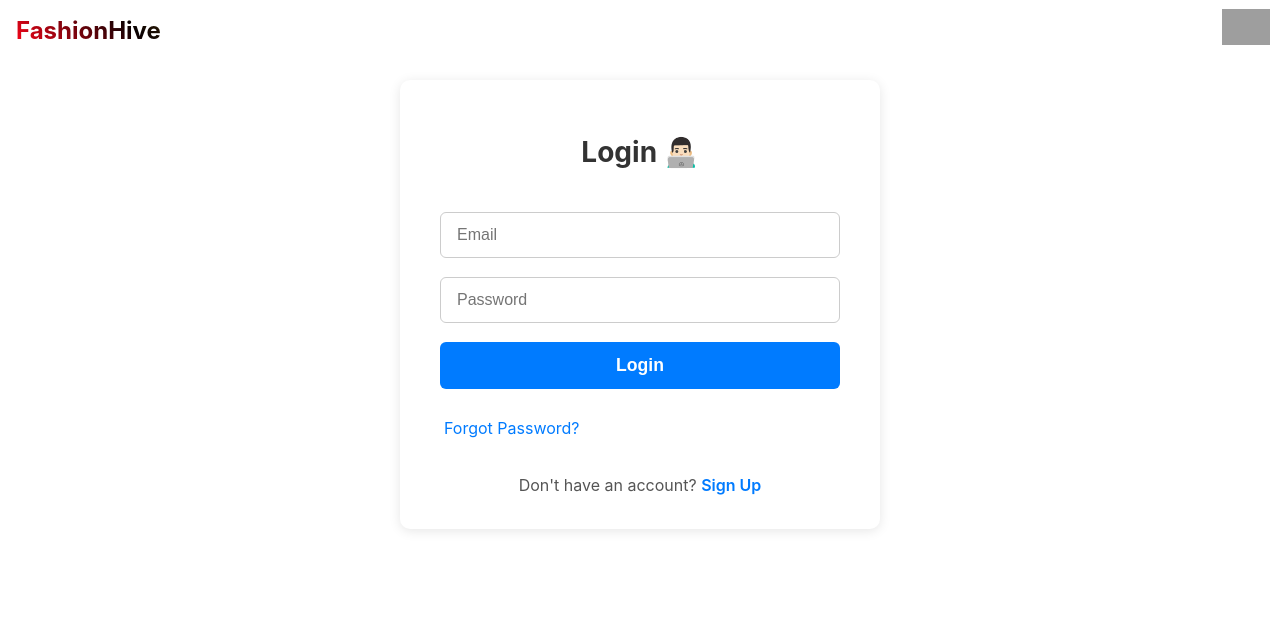
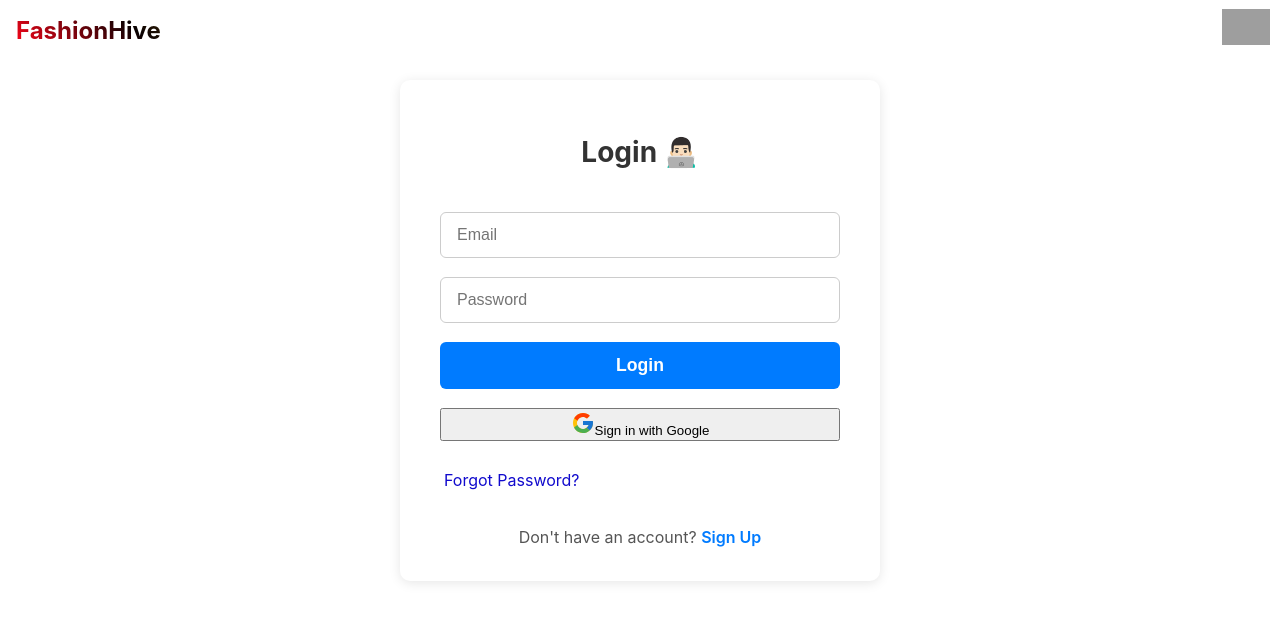
Before and after one commit to krAnkit2000/E-com, a React (Create React App) app: page /login in a window 1280 px wide. Shown: the top 622 px of the page. Built offline with nearby package versions, Linux system fonts and the light colour scheme; grey boxes are pictures that could not be loaded.

Commit message:
Refactor LoginSignup for email and Google authentication
Updated the LoginSignup component to support email/password authentication and Google sign-in. Added loading state and confirm password functionality for signup.

```diff
--- a/src/pages/LoginSignup.js
+++ b/src/pages/LoginSignup.js
@@ -1,133 +1,16 @@
+// src/pages/LoginSignup.js
 
-// import React, { useState, useEffect } from 'react';
-// import { useNavigate, useSearchParams } from 'react-router-dom';
-// import './LoginSignup.css';
-
-// const LoginSignup = ({ setIsLoggedIn, setUsername }) => {
-//   const [isLogin, setIsLogin] = useState(true);
-//   const [username, setUsernameInput] = useState('');
-//   const [password, setPassword] = useState('');
-//   const navigate = useNavigate();
-
-
-//   const [searchParams] = useSearchParams();
-//   const mode = searchParams.get('mode');
-
-//   useEffect(() => {
-//     if (mode === 'signup') {
-//       setIsLogin(false);
-//     } else {
-//       setIsLogin(true);
-//     }
-//   }, [mode]);
-
-//   const getUsers = () => {
-//     const users = localStorage.getItem('users');
-//     return users ? JSON.parse(users) : [];
-//   };
-
-//   const saveUsers = (users) => {
-//     localStorage.setItem('users', JSON.stringify(users));
-//   };
-
-//   const handleLogin = () => {
-//     const users = getUsers();
-//     const user = users.find(u => u.username === username && u.password === password);
-//     if (user) {
-//       setIsLoggedIn(true);
-//       setUsername(username);
-//       localStorage.setItem('isLoggedIn', 'true');
-//       localStorage.setItem('username', username);
-//       alert('Login Successful! ✅️');
-
-//       // Check if the user came from the cart page
-//       const fromCart = sessionStorage.getItem('fromCart');
-//       if (fromCart === 'true') {
-//         sessionStorage.removeItem('fromCart');
-//         navigate('/cart'); // Redirect to the cart if the user was there
-//       } else {
-//         navigate('/');  // Redirect to the delivery page
-//       }
-//     } else {
-//       alert('Invalid username or password ❌');
-//     }
-//   };
-
-//   const handleSignup = () => {
-//     const users = getUsers();
-//     const userExists = users.some(u => u.username === username);
-//     if (userExists) {
-//       alert('Username already exists');
-//       return;
-//     }
-//     users.push({ username, password });
-//     saveUsers(users);
-//     alert('Signup Successful! Please login now. ✅️');
-//     setIsLogin(true);
-//     setUsernameInput('');
-//     setPassword('');
-//     navigate('/login?mode=login');
-//   };
-
-//   const handleSubmit = (e) => {
-//     e.preventDefault();
-//     if (isLogin) {
-//       handleLogin();
-//     } else {
-//       handleSignup();
-//     }
-//   };
-
-//   return (
-//     <div className="login-signup-container">
-//       <form className="login-signup-form" onSubmit={handleSubmit}>
-//         <h2>{isLogin ? 'Login 👨🏻‍💻' : 'Sign Up 🔐'}</h2>
-
-//         <input
-//           type="text"
-//           placeholder="Username"
-//           value={username}
-//           onChange={e => setUsernameInput(e.target.value)}
-//           required
-//         />
-
-//         <input
-//           type="password"
-//           placeholder="Password"
-//           value={password}
-//           onChange={e => setPassword(e.target.value)}
-//           required
-//         />
-
-//         <button type="submit" className="btn-submit">
-//           {isLogin ? 'Login' : 'Sign Up'}
-//         </button>
-
-//         <p className="toggle-text">
-//           {isLogin ? "Don't have an account?" : 'Already have an account?'}{' '}
-//           <span
-//             onClick={() => {
-//               setIsLogin(!isLogin);
-//               navigate(isLogin ? '/login?mode=signup' : '/login?mode=login');
-//             }}
-//             className="toggle-link"
-//           >
-//             {isLogin ? 'Sign Up' : 'Login'}
-//           </span>
-//         </p>
-//       </form>
-//     </div>
-//   );
-// };
-
-// export default LoginSignup;
-// src/pages/LoginSignup.js
 import React, { useState, useEffect } from "react";
 import { useNavigate, useSearchParams } from "react-router-dom";
+
+import { FcGoogle } from "react-icons/fc"; // fc = flat color icons
+
 import {
   signInWithEmailAndPassword,
   createUserWithEmailAndPassword,
   sendPasswordResetEmail,
+  GoogleAuthProvider,
+  signInWithPopup,
 } from "firebase/auth";
 import { auth } from "../firebase/firebase";
 import "./LoginSignup.css";
@@ -136,7 +19,8 @@ const LoginSignup = ({ setIsLoggedIn, setUsername }) => {
   const [isLogin, setIsLogin] = useState(true);
   const [email, setEmail] = useState("");
   const [password, setPassword] = useState("");
-  const [confirmPassword, setConfirmPassword] = useState(""); // new state
+  const [confirmPassword, setConfirmPassword] = useState("");
+  const [loading, setLoading] = useState(false);
   const navigate = useNavigate();
 
   const [searchParams] = useSearchParams();
@@ -146,9 +30,12 @@ const LoginSignup = ({ setIsLoggedIn, setUsername }) => {
     setIsLogin(mode !== "signup");
   }, [mode]);
 
+  const provider = new GoogleAuthProvider();
+
   // 🔹 Email/Password Login
   const handleLogin = async () => {
     try {
+      setLoading(true);
       await signInWithEmailAndPassword(auth, email, password);
       alert("Login Successful ✅");
       setIsLoggedIn(true);
@@ -158,24 +45,27 @@ const LoginSignup = ({ setIsLoggedIn, setUsername }) => {
       navigate("/");
     } catch (error) {
       alert(error.message);
+    } finally {
+      setLoading(false);
     }
   };
 
-  // 🔹 Email/Password Signup with Confirm Password
+  // 🔹 Email/Password Signup
   const handleSignup = async () => {
-    if (password !== confirmPassword) {
-      return alert("Passwords do not match ❌");
-    }
+    if (password !== confirmPassword) return alert("Passwords do not match ❌");
     try {
+      setLoading(true);
       await createUserWithEmailAndPassword(auth, email, password);
       alert("Signup Successful ✅ Now you can login.");
       setIsLogin(true);
       setEmail("");
       setPassword("");
-      setConfirmPassword(""); // clear confirm password
+      setConfirmPassword("");
       navigate("/login?mode=login");
     } catch (error) {
       alert(error.message);
+    } finally {
+      setLoading(false);
     }
   };
 
@@ -190,7 +80,26 @@ const LoginSignup = ({ setIsLoggedIn, setUsername }) => {
     }
   };
 
-  // 🔹 Handle submit
+  // 🔹 Google Sign-In
+  const handleGoogleSignIn = async () => {
+    try {
+      setLoading(true);
+      const result = await signInWithPopup(auth, provider);
+      const user = result.user;
+      alert(`Welcome ${user.displayName || user.email} ✅`);
+      setIsLoggedIn(true);
+      setUsername(user.displayName || user.email);
+      localStorage.setItem("isLoggedIn", "true");
+      localStorage.setItem("username", user.displayName || user.email);
+      navigate("/");
+    } catch (error) {
+      alert(error.message);
+    } finally {
+      setLoading(false);
+    }
+  };
+
+  // 🔹 Form submit
   const handleSubmit = (e) => {
     e.preventDefault();
     if (isLogin) handleLogin();
@@ -218,7 +127,6 @@ const LoginSignup = ({ setIsLoggedIn, setUsername }) => {
           required
         />
 
-        {/* Confirm Password only in signup */}
         {!isLogin && (
           <input
             type="password"
@@ -229,14 +137,22 @@ const LoginSignup = ({ setIsLoggedIn, setUsername }) => {
           />
         )}
 
-        <button type="submit" className="btn-submit">
+        <button type="submit" className="btn-submit" disabled={loading}>
           {isLogin ? "Login" : "Sign Up"}
         </button>
+
+        <button
+  type="button"
+  onClick={handleGoogleSignIn}
+  className="btn-google">
+  <FcGoogle size={24} />
+  {isLogin ? "Sign in with Google" : "Sign up with Google"}
+</button>
 
         {isLogin && (
           <p
             onClick={handleForgotPassword}
-            style={{ color: "#007bff", cursor: "pointer", marginTop: "10px" }}
+            style={{ color: "#110acdff", cursor: "pointer", marginTop: "10px" }}
           >
             Forgot Password?
           </p>
```
